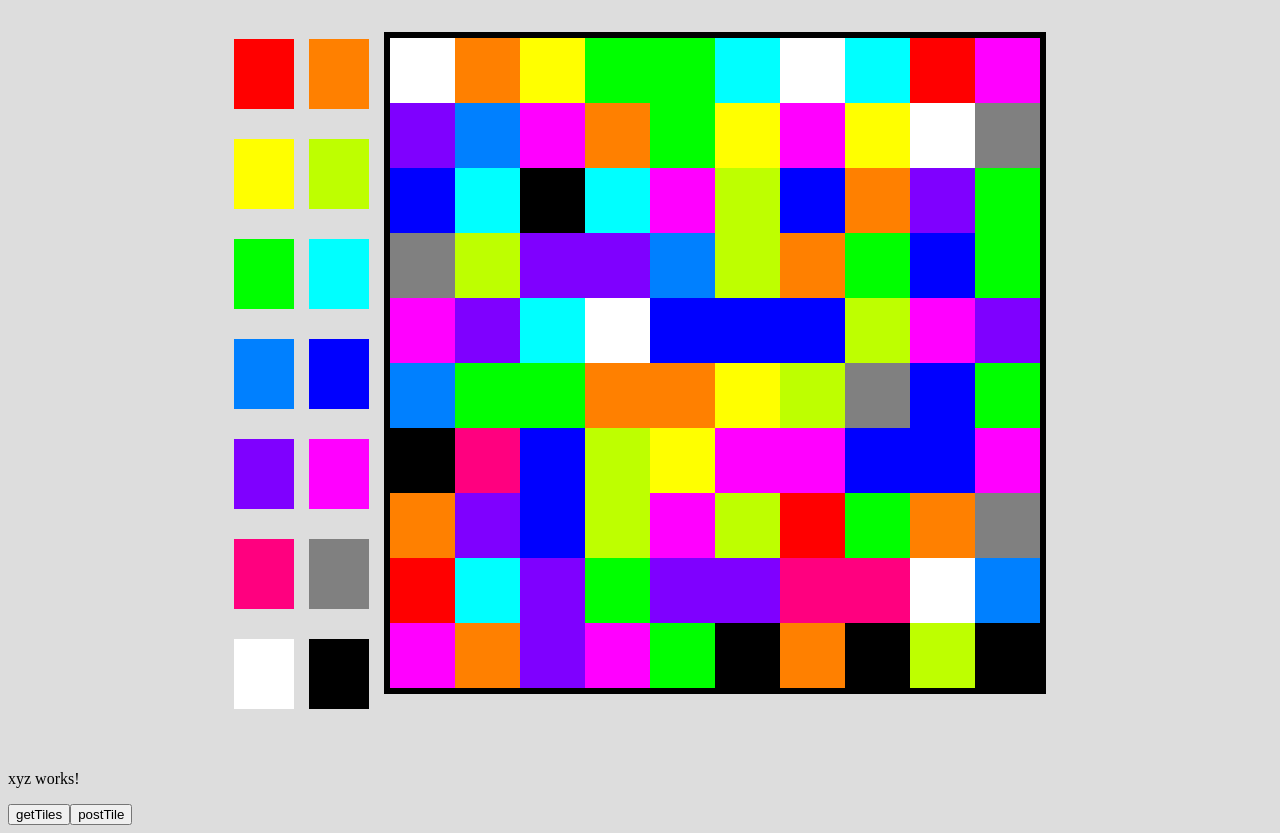
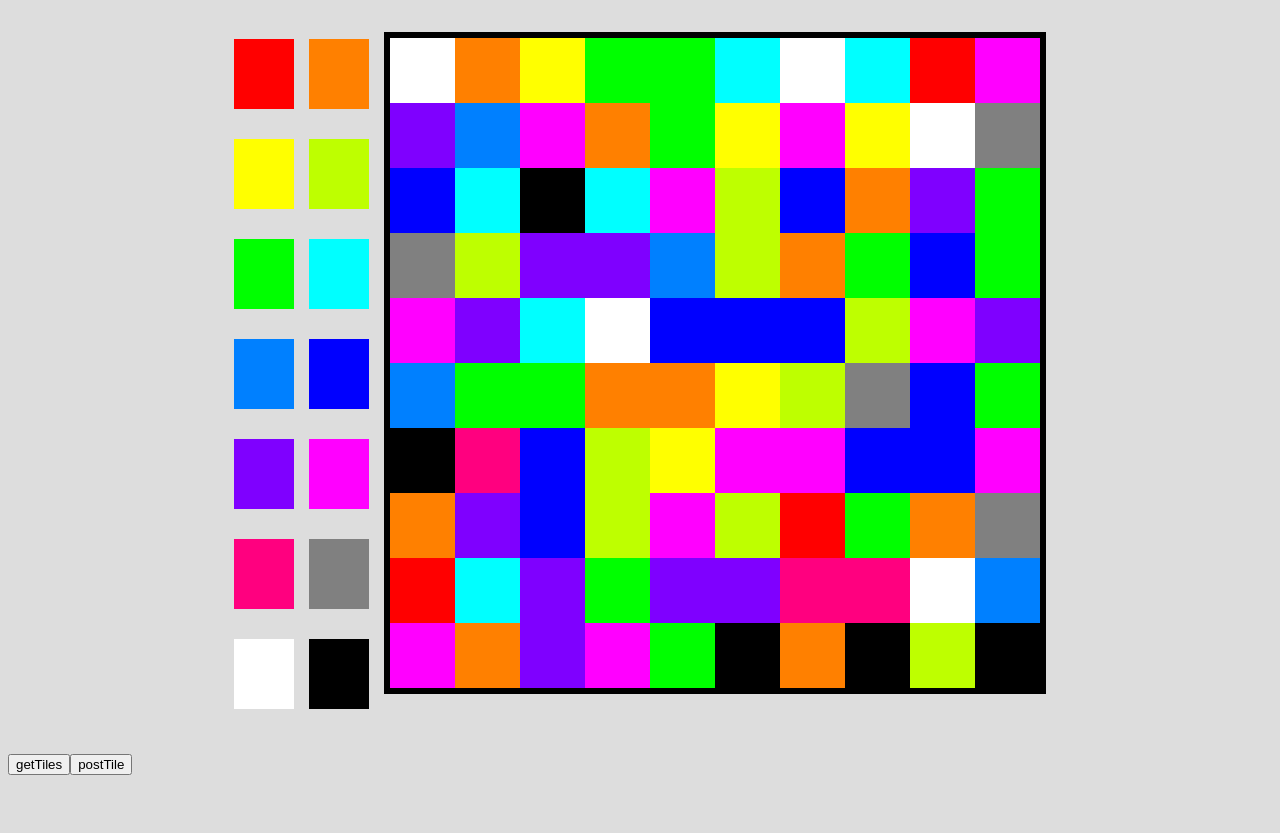
Before and after one commit to HangNailInc/hangnail, an Angular app in the folder frontend/: page / in a window 1280 px wide. After the commit the page ends 800 px from the top, so only its background shows below. Built offline with nearby package versions, Linux system fonts and the light colour scheme.

Commit message:
Remove debugging text from xyz component

```diff
--- a/frontend/src/app/xyz/xyz.component.html
+++ b/frontend/src/app/xyz/xyz.component.html
@@ -1,4 +1,3 @@
-<p>xyz works!</p>
 <div>{{ value }}</div>
 <button (click)="getTiles()">getTiles</button>
 <button (click)="postTile(null)">postTile</button>
```
